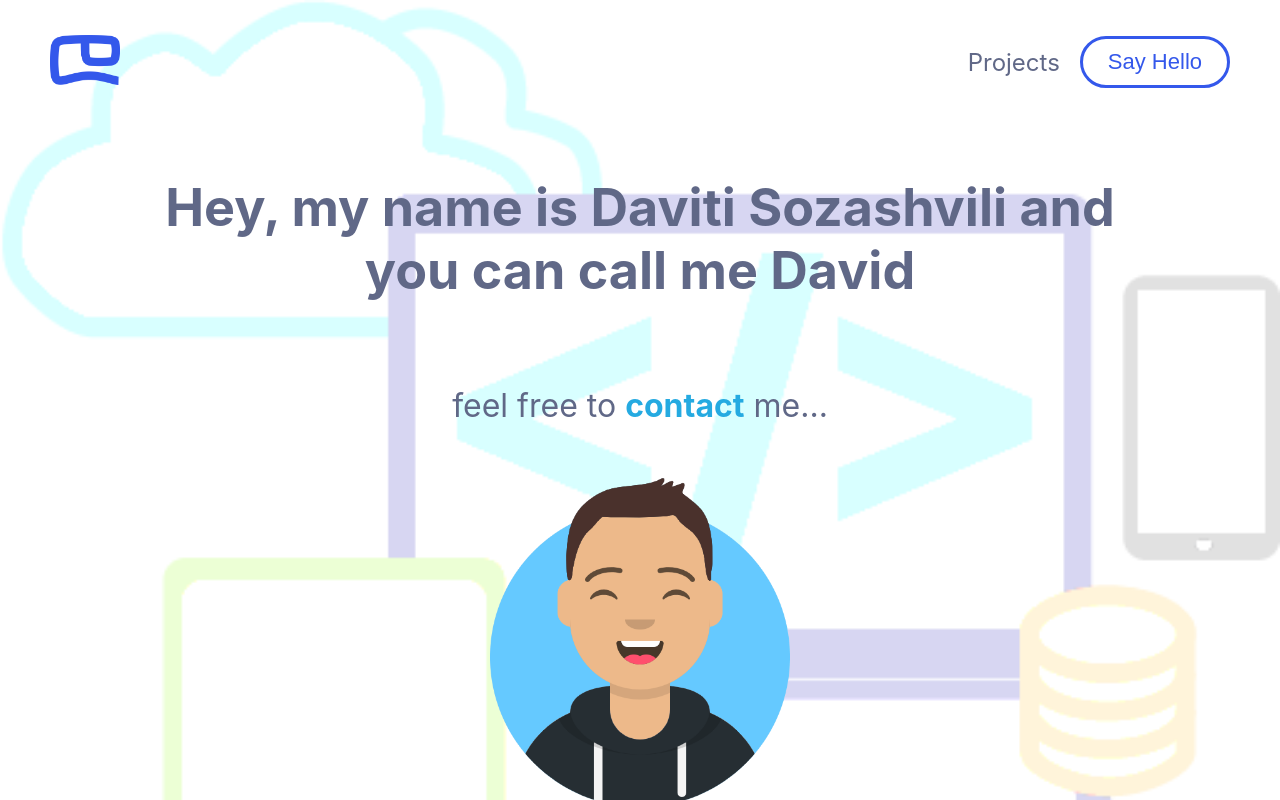
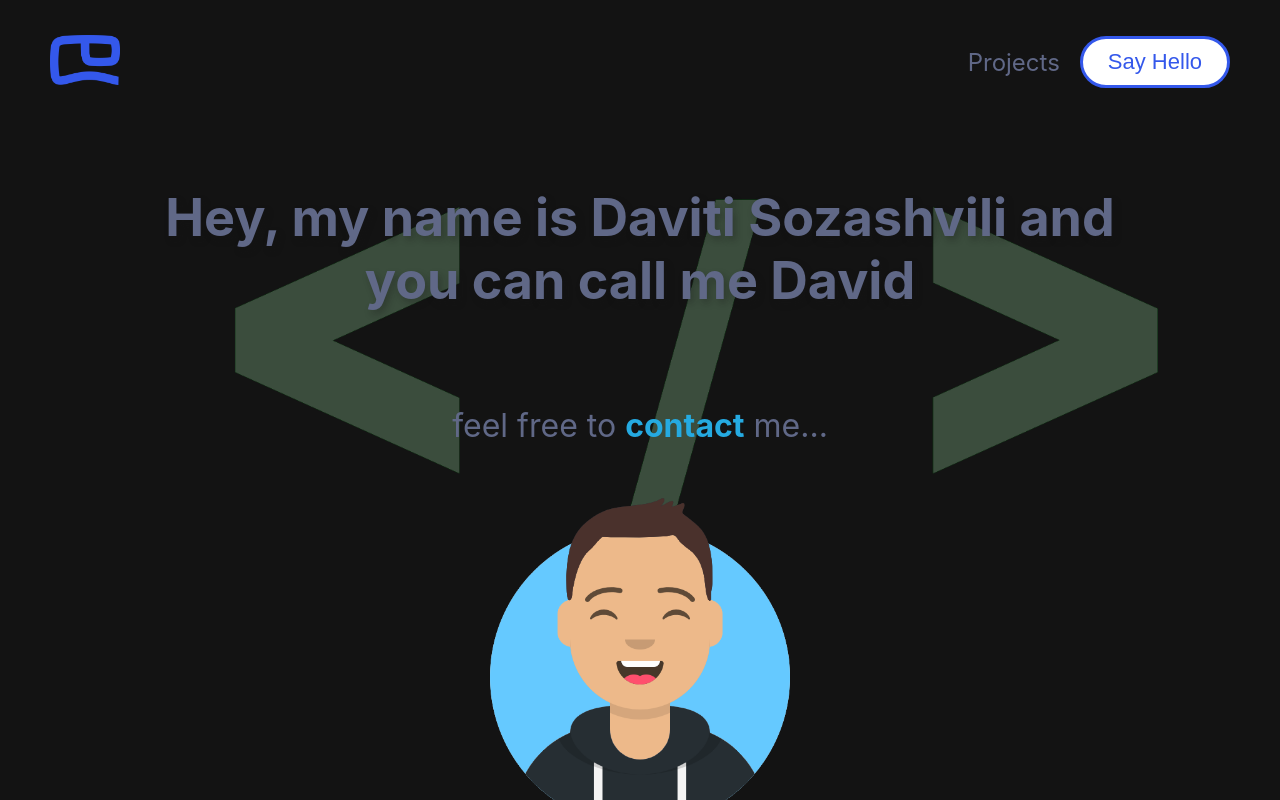
Before and after one commit to davidsoz/portfolio, a React (Create React App) app: page / in a window 1280 px wide. Built offline with nearby package versions, Linux system fonts and the light colour scheme.

Commit message:
change background image

```diff
--- a/src/App.js
+++ b/src/App.js
@@ -66,6 +66,8 @@ const Aboutme = styled.div`
 		text-align: center;
 		font-size: 52px;
 		font-weight: bold;
+		padding: 10px;
+		text-shadow: 3px 4px 7px rgba(20,20,20,0.3);
 	}
 	p:last-child {
 		max-width: 1000px;
--- a/src/styled.js
+++ b/src/styled.js
@@ -1,6 +1,6 @@
 
 import styled from 'styled-components';
-import clipart from "./assets/clipartOpp.png"
+import clipart from "./assets/wallhaven.png"
 
 export const Wrapper = styled.div`
     max-width: 1650px;
```
Also changed, not shown: src/assets/wallhaven.png (added).
